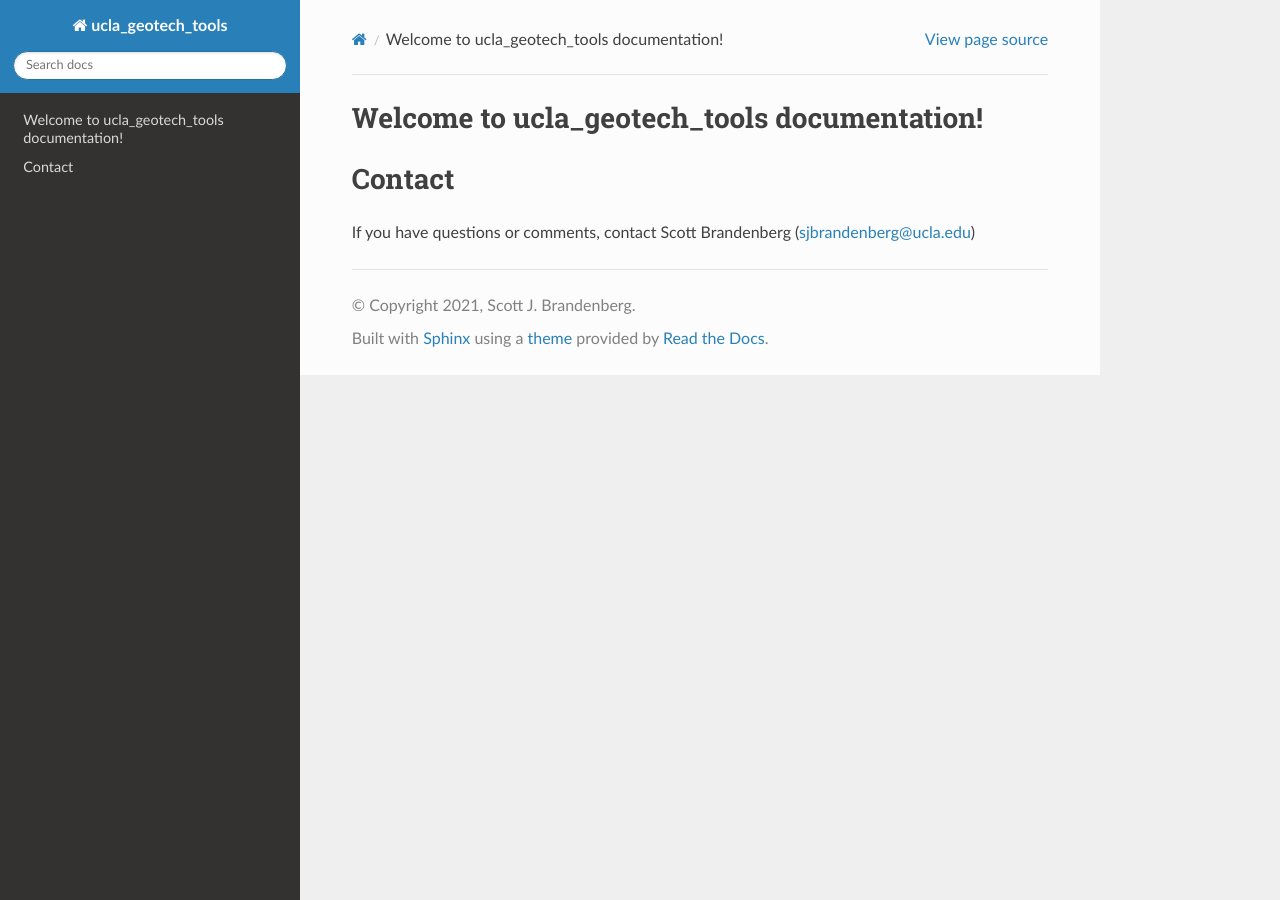
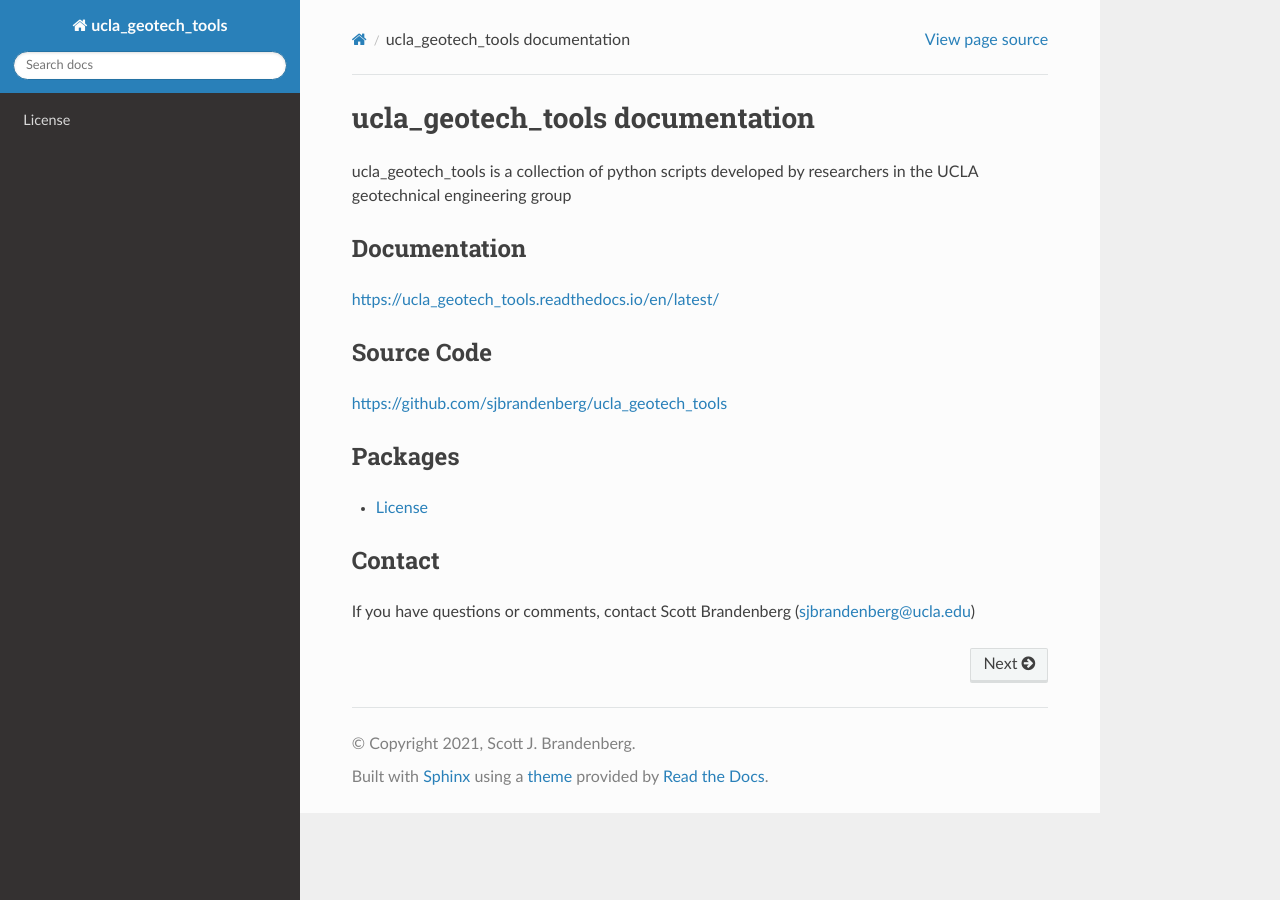
Before and after one commit to sjbrandenberg/ucla_geotech_tools, a Sphinx documentation site: the page built from docs/index.rst, in a window 1280 px wide. Built offline with Sphinx 7.4.7 and the Read the Docs theme 2.0.0, drawn with Linux system fonts in a browser that asks for light colours; pages that are not in the unit, such as notebooks, are missing from menus.

Commit message:
Update index.rst

```diff
--- a/docs/index.rst
+++ b/docs/index.rst
@@ -1,14 +1,31 @@
-Welcome to ucla_geotech_tools documentation!
-====================================
+ucla_geotech_tools documentation
+================================
+
+ucla_geotech_tools is a collection of python scripts developed by researchers in the UCLA geotechnical engineering group
+
+Documentation
+_____________
+
+https://ucla_geotech_tools.readthedocs.io/en/latest/
+
+Source Code
+___________
+
+https://github.com/sjbrandenberg/ucla_geotech_tools
+
+
+Packages
+________
 
 .. toctree::
-   :maxdepth: 2
+   :maxdepth: 1
 
-   include
+   ipyconsol/README
+   license
 
 
 
 Contact
-==================
+_______
 
 If you have questions or comments, contact Scott Brandenberg (sjbrandenberg@ucla.edu)
```
